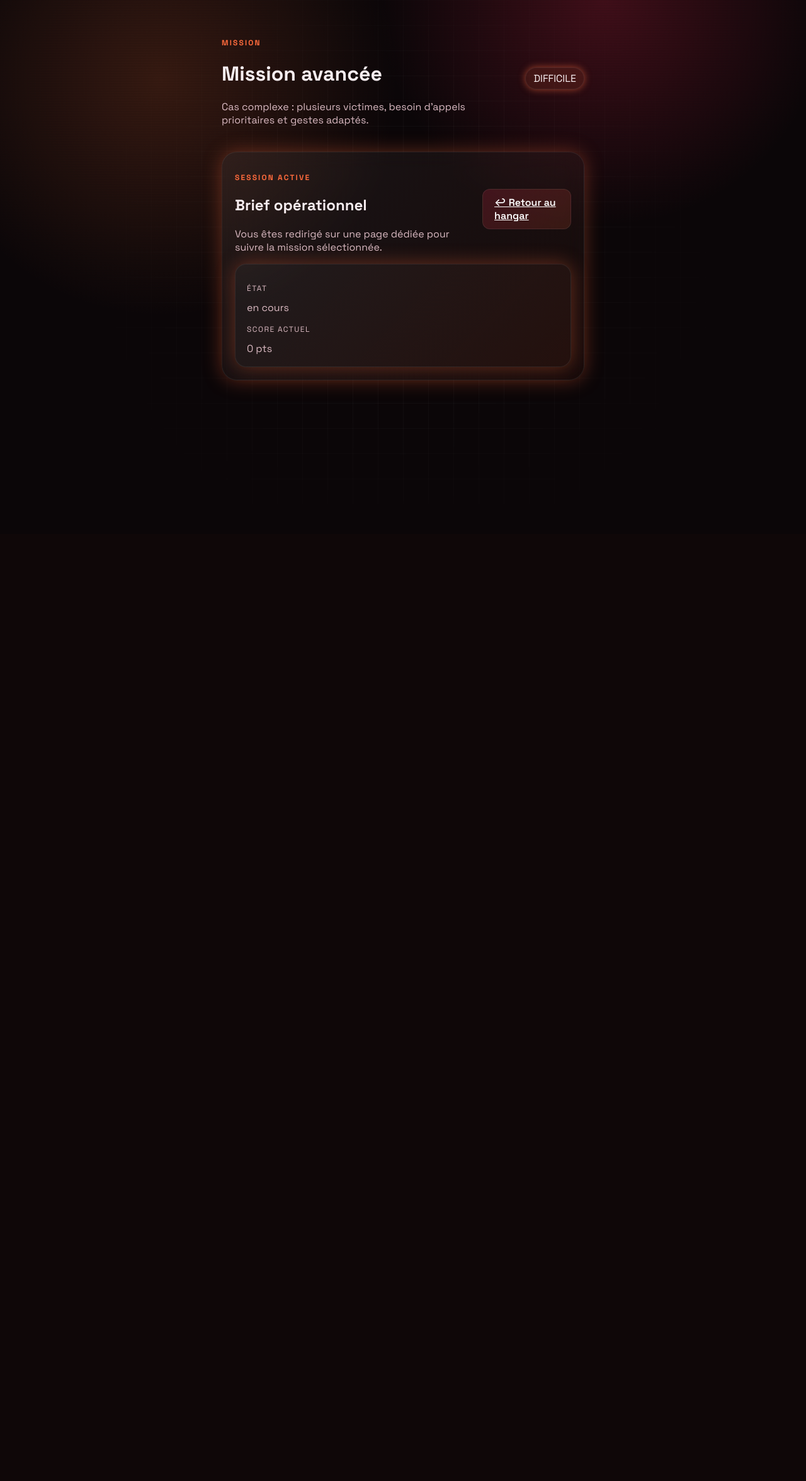
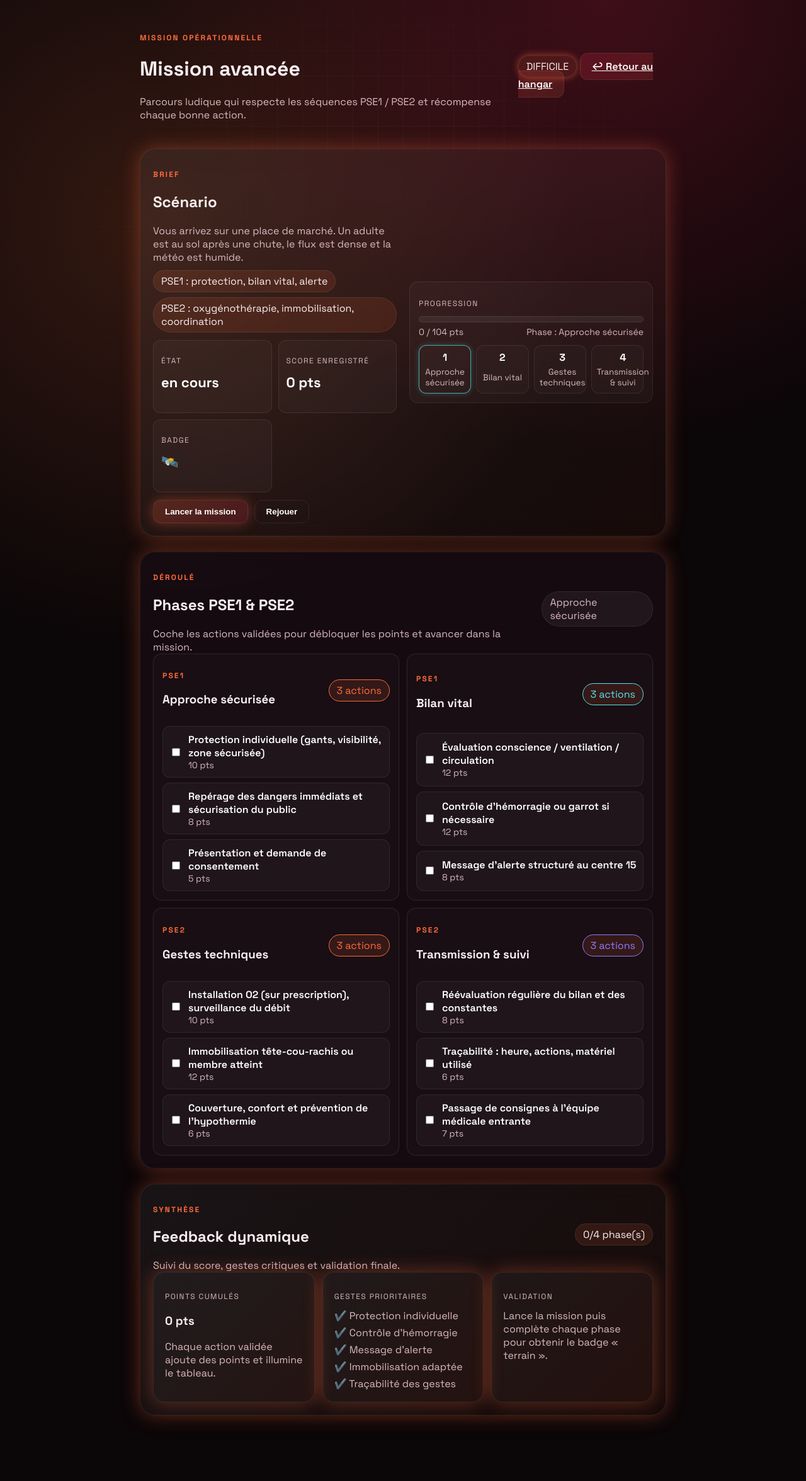
Before and after one commit to lucaspecout/jeu-mobile, a Flask app: page /mission/mission in a window 1280 px wide. Shown: the whole page at 63% size. Before the commit the page ends 641 px from the top, so only its background shows below. Run offline with Flask 3, Linux system fonts and the light colour scheme; the visitor is signed in with stand-in values (Sample User, id 1); data comes from the database, SQL or seed files in the repository; some libraries are stand-ins or nearby versions.

Commit message:
Ajoute mission interactive avec scoring PSE

```diff
--- a/static/css/styles.css
+++ b/static/css/styles.css
@@ -412,6 +412,33 @@ body {
 
 .summary__list { list-style: none; padding: 0; margin: 0; display: grid; gap: 6px; color: var(--muted); }
 
+.mission-hero { display: grid; grid-template-columns: 1fr 1fr; gap: 20px; align-items: center; }
+.mission-meta { display: grid; grid-template-columns: repeat(auto-fit, minmax(160px, 1fr)); gap: 10px; margin: 12px 0; }
+.meta-card { border: 1px solid var(--border); padding: 12px; border-radius: 12px; background: rgba(255,255,255,0.03); }
+.meta-value { font-size: 22px; color: #fff; font-weight: 700; margin-top: 4px; }
+.cta-row { display: flex; gap: 10px; flex-wrap: wrap; margin-top: 8px; }
+.mission-progress { border: 1px solid var(--border); padding: 14px; border-radius: 14px; background: rgba(255,255,255,0.03); }
+.timeline { display: grid; grid-template-columns: repeat(4, minmax(0,1fr)); gap: 8px; margin-top: 12px; }
+.timeline__dot { border: 1px solid var(--border); padding: 8px; border-radius: 12px; text-align: center; color: var(--muted); background: rgba(255,255,255,0.02); display: grid; gap: 4px; }
+.timeline__dot span { font-weight: 700; color: #fff; }
+.timeline__dot--active { border-color: rgba(91,224,232,0.7); box-shadow: 0 0 10px rgba(91,224,232,0.25); }
+.timeline__dot--done { border-color: rgba(71, 237, 164, 0.6); background: rgba(71, 237, 164, 0.12); }
+.mission-grid { display: grid; grid-template-columns: repeat(auto-fit, minmax(260px, 1fr)); gap: 12px; }
+.mission-card { border: 1px solid var(--border); border-radius: 14px; padding: 14px; background: rgba(255,255,255,0.02); display: grid; gap: 12px; box-shadow: 0 0 0 1px rgba(255,255,255,0.02); }
+.mission-card__header { display: flex; justify-content: space-between; align-items: center; gap: 10px; }
+.mission-actions { display: grid; gap: 8px; }
+.mission-action { border: 1px solid var(--border); border-radius: 12px; display: grid; grid-template-columns: auto 1fr; gap: 10px; align-items: center; padding: 10px; background: rgba(255,255,255,0.03); cursor: pointer; }
+.mission-action input { accent-color: #ff6b3d; }
+.mission-action__title { color: #fff; font-weight: 600; }
+.mission-action__meta { color: var(--muted); font-size: 14px; }
+.chip-row { display: flex; gap: 8px; flex-wrap: wrap; }
+.summary-cards { display: grid; grid-template-columns: repeat(auto-fit, minmax(220px, 1fr)); gap: 12px; }
+
+@media (max-width: 900px) {
+  .mission-hero { grid-template-columns: 1fr; }
+  .timeline { grid-template-columns: repeat(2, minmax(0,1fr)); }
+}
+
 @keyframes spin { to { transform: rotate(360deg); } }
 @keyframes float { 0%, 100% { transform: translateY(-6px); } 50% { transform: translateY(6px); } }
 @keyframes pulse { 0%, 100% { opacity: 0.6; } 50% { opacity: 1; } }
--- /dev/null
+++ b/static/js/mission.js
@@ -0,0 +1,262 @@
+const qs = (sel) => document.querySelector(sel);
+const qsa = (sel) => Array.from(document.querySelectorAll(sel));
+
+const missionGrid = qs('#mission-grid');
+const launchBtn = qs('#launch-mission');
+const resetBtn = qs('#reset-mission');
+const progressLabel = qs('#progress-label');
+const phaseLabel = qs('#phase-label');
+const phaseChip = qs('#phase-chip');
+const progressBar = qs('#mission-progress-bar');
+const missionStatus = qs('#mission-status');
+const missionScore = qs('#mission-score');
+const summaryScore = qs('#summary-score');
+const summaryChip = qs('#summary-chip');
+const validationText = qs('#validation-text');
+const priorityList = qs('#priority-list');
+const timeline = qs('#pulse-timeline');
+
+const initialContext = window.MISSION_CONTEXT || { levelId: null, savedScore: 0, status: 'non_commence' };
+
+const missionPhases = [
+  {
+    id: 'approche',
+    title: 'Approche sécurisée',
+    phase: 'PSE1',
+    color: 'var(--accent)',
+    actions: [
+      { id: 'gants', label: 'Protection individuelle (gants, visibilité, zone sécurisée)', points: 10 },
+      { id: 'danger', label: 'Repérage des dangers immédiats et sécurisation du public', points: 8 },
+      { id: 'victime', label: 'Présentation et demande de consentement', points: 5 },
+    ],
+  },
+  {
+    id: 'bilan',
+    title: 'Bilan vital',
+    phase: 'PSE1',
+    color: '#5BE0E8',
+    actions: [
+      { id: 'conscience', label: 'Évaluation conscience / ventilation / circulation', points: 12 },
+      { id: 'hemorragie', label: "Contrôle d'hémorragie ou garrot si nécessaire", points: 12 },
+      { id: 'alerte', label: "Message d'alerte structuré au centre 15", points: 8 },
+    ],
+  },
+  {
+    id: 'gestes',
+    title: 'Gestes techniques',
+    phase: 'PSE2',
+    color: '#FF6B3D',
+    actions: [
+      { id: 'oxygene', label: 'Installation O2 (sur prescription), surveillance du débit', points: 10 },
+      { id: 'immobilisation', label: 'Immobilisation tête-cou-rachis ou membre atteint', points: 12 },
+      { id: 'rechauffement', label: "Couverture, confort et prévention de l'hypothermie", points: 6 },
+    ],
+  },
+  {
+    id: 'transmission',
+    title: 'Transmission & suivi',
+    phase: 'PSE2',
+    color: '#8E7CFF',
+    actions: [
+      { id: 'reaeval', label: 'Réévaluation régulière du bilan et des constantes', points: 8 },
+      { id: 'trace', label: 'Traçabilité : heure, actions, matériel utilisé', points: 6 },
+      { id: 'handover', label: "Passage de consignes à l'équipe médicale entrante", points: 7 },
+    ],
+  },
+];
+
+let state = {
+  started: false,
+  completed: false,
+  score: initialContext.savedScore || 0,
+  status: initialContext.status || 'non_commence',
+  actionsDone: new Set(),
+};
+
+function createAction(action) {
+  const item = document.createElement('label');
+  item.className = 'mission-action';
+  item.innerHTML = `
+    <input type="checkbox" data-action="${action.id}" data-points="${action.points}" />
+    <div class="mission-action__content">
+      <div class="mission-action__title">${action.label}</div>
+      <div class="mission-action__meta">${action.points} pts</div>
+    </div>
+  `;
+  return item;
+}
+
+function createPhaseCard(phase) {
+  const card = document.createElement('article');
+  card.className = 'mission-card';
+  card.innerHTML = `
+    <div class="mission-card__header">
+      <div>
+        <p class="eyebrow">${phase.phase}</p>
+        <h3>${phase.title}</h3>
+      </div>
+      <span class="chip" style="border-color:${phase.color}; color:${phase.color}">${phase.actions.length} actions</span>
+    </div>
+    <div class="mission-actions"></div>
+  `;
+  const list = card.querySelector('.mission-actions');
+  phase.actions.forEach((action) => list.appendChild(createAction(action)));
+  return card;
+}
+
+function renderPhases() {
+  if (!missionGrid) return;
+  missionGrid.innerHTML = '';
+  missionPhases.forEach((phase) => missionGrid.appendChild(createPhaseCard(phase)));
+}
+
+function renderTimeline() {
+  if (!timeline) return;
+  timeline.innerHTML = '';
+  missionPhases.forEach((phase, idx) => {
+    const dot = document.createElement('div');
+    dot.className = 'timeline__dot';
+    dot.dataset.phase = phase.id;
+    dot.innerHTML = `<span>${idx + 1}</span><small>${phase.title}</small>`;
+    timeline.appendChild(dot);
+  });
+}
+
+function updateStatus(status) {
+  state.status = status;
+  missionStatus.textContent = status.replace('_', ' ');
+}
+
+function updateScoreboard() {
+  const maxScore = missionPhases.flatMap((p) => p.actions).reduce((sum, a) => sum + a.points, 0);
+  const percent = Math.min(100, Math.round((state.score / maxScore) * 100));
+  if (progressBar) progressBar.style.width = `${percent}%`;
+  if (progressLabel) progressLabel.textContent = `${state.score} / ${maxScore} pts`;
+  summaryScore.textContent = `${state.score} pts`;
+  missionScore.textContent = `${state.score} pts`;
+}
+
+function updatePhaseFeedback() {
+  const completedPhases = missionPhases.filter((phase) => phase.actions.every((a) => state.actionsDone.has(a.id)));
+  const currentPhase = missionPhases[completedPhases.length] || missionPhases[missionPhases.length - 1];
+  const phaseName = completedPhases.length === missionPhases.length ? 'Validation' : currentPhase.title;
+  if (phaseChip) phaseChip.textContent = phaseName;
+  if (phaseLabel) phaseLabel.textContent = `Phase : ${phaseName}`;
+  if (summaryChip) summaryChip.textContent = completedPhases.length === missionPhases.length ? 'Mission terminée' : `${completedPhases.length}/${missionPhases.length} phase(s)`;
+  timeline?.querySelectorAll('.timeline__dot').forEach((dot) => {
+    dot.classList.toggle('timeline__dot--done', completedPhases.some((p) => p.id === dot.dataset.phase));
+    dot.classList.toggle('timeline__dot--active', dot.dataset.phase === currentPhase.id);
+  });
+}
+
+function updatePriorityList() {
+  if (!priorityList) return;
+  priorityList.innerHTML = '';
+  const critical = [
+    'Protection individuelle',
+    "Contrôle d'hémorragie",
+    "Message d'alerte",
+    'Immobilisation adaptée',
+    'Traçabilité des gestes',
+  ];
+  critical.forEach((item) => {
+    const li = document.createElement('li');
+    li.textContent = `✔️ ${item}`;
+    priorityList.appendChild(li);
+  });
+}
+
+async function syncProgress(status) {
+  if (!initialContext.levelId) return;
+  try {
+    await fetch(`/api/progress/${initialContext.levelId}`, {
+      method: 'POST',
+      headers: { 'Content-Type': 'application/json' },
+      body: JSON.stringify({ status, score: state.score }),
+    });
+  } catch (err) {
+    console.error('syncProgress', err);
+  }
+}
+
+function celebrate() {
+  gsap.fromTo('.mission-card', { scale: 0.98 }, { scale: 1, duration: 0.4, stagger: 0.05, ease: 'back.out(2)' });
+  gsap.fromTo('#mission-progress-bar', { boxShadow: '0 0 0 rgba(255,107,61,0)' }, { boxShadow: '0 0 22px rgba(255,107,61,0.4)', duration: 0.6 });
+}
+
+function handleActionToggle(evt) {
+  if (!evt.target.matches('input[data-action]')) return;
+  if (!state.started) {
+    validationText.textContent = 'Appuie sur « Lancer la mission » pour activer le scoring.';
+    evt.preventDefault();
+    return;
+  }
+  const checkbox = evt.target;
+  const points = Number(checkbox.dataset.points) || 0;
+  const id = checkbox.dataset.action;
+  if (checkbox.checked) {
+    state.actionsDone.add(id);
+    state.score += points;
+  } else {
+    state.actionsDone.delete(id);
+    state.score = Math.max(0, state.score - points);
+  }
+  updateScoreboard();
+  updatePhaseFeedback();
+  celebrate();
+  if (state.actionsDone.size === missionPhases.flatMap((p) => p.actions).length) {
+    validationText.textContent = 'Parcours complet ! Tu peux valider la mission et enregistrer le score.';
+    state.completed = true;
+    updateStatus('terminee');
+    syncProgress('terminee');
+  } else {
+    validationText.textContent = 'Continue les phases PSE1 puis PSE2 pour sécuriser le patient.';
+    syncProgress('en_cours');
+  }
+}
+
+function resetMission() {
+  state = { started: false, completed: false, score: 0, status: 'non_commence', actionsDone: new Set() };
+  qsa('input[data-action]').forEach((input) => { input.checked = false; });
+  validationText.textContent = 'Lance la mission puis complète chaque phase pour obtenir le badge « terrain ».';
+  updateScoreboard();
+  updatePhaseFeedback();
+  updateStatus('non commencée');
+  syncProgress('non_commence');
+}
+
+function startMission() {
+  state.started = true;
+  state.completed = false;
+  validationText.textContent = 'Mission active : enchaîne les gestes PSE1 puis PSE2, chaque case vaut des points.';
+  updateStatus('en cours');
+  syncProgress('en_cours');
+}
+
+function hydrateSavedScore() {
+  if (!initialContext.savedScore) return;
+  state.score = initialContext.savedScore;
+  updateScoreboard();
+}
+
+function hydrateStatus() {
+  if (!initialContext.status) return;
+  const friendly = initialContext.status.replace('_', ' ');
+  missionStatus.textContent = friendly;
+  if (friendly.includes('term')) summaryChip.textContent = 'Mission terminée';
+}
+
+function init() {
+  renderPhases();
+  renderTimeline();
+  hydrateSavedScore();
+  hydrateStatus();
+  updateScoreboard();
+  updatePhaseFeedback();
+  updatePriorityList();
+  missionGrid?.addEventListener('change', handleActionToggle);
+  launchBtn?.addEventListener('click', startMission);
+  resetBtn?.addEventListener('click', resetMission);
+}
+
+document.addEventListener('DOMContentLoaded', init);
--- a/templates/mission.html
+++ b/templates/mission.html
@@ -12,32 +12,108 @@
   <body>
     <div class="grid-bg" aria-hidden="true"></div>
     <div class="scanline" aria-hidden="true"></div>
-    <main class="shell" style="max-width: 720px; margin: 3rem auto;">
-      <header class="panel__header" style="margin-bottom: 1rem;">
+    <main class="shell" style="max-width: 980px; margin: 2.5rem auto;">
+      <header class="panel__header" style="margin-bottom: 1.2rem;">
         <div>
-          <p class="eyebrow">Mission</p>
+          <p class="eyebrow">Mission opérationnelle</p>
           <h1>{{ level.name }}</h1>
-          <p class="muted">{{ level.description }}</p>
+          <p class="muted">Parcours ludique qui respecte les séquences PSE1 / PSE2 et récompense chaque bonne action.</p>
         </div>
-        <span class="chip chip--pulse">{{ level.difficulty|upper }}</span>
+        <div class="chip-group">
+          <span class="chip chip--pulse">{{ level.difficulty|upper }}</span>
+          <a class="btn secondary" href="{{ url_for('missions_page') }}">↩ Retour au hangar</a>
+        </div>
       </header>
+
+      <section class="panel panel--frost mission-hero">
+        <div>
+          <p class="eyebrow">Brief</p>
+          <h2>Scénario</h2>
+          <p class="muted">Vous arrivez sur une place de marché. Un adulte est au sol après une chute, le flux est dense et la météo est humide.</p>
+          <div class="chip-row">
+            <span class="chip">PSE1 : protection, bilan vital, alerte</span>
+            <span class="chip">PSE2 : oxygénothérapie, immobilisation, coordination</span>
+          </div>
+          <div class="mission-meta">
+            <div class="meta-card">
+              <p class="label">État</p>
+              <p class="meta-value" id="mission-status">{{ progress.status.replace('_', ' ') if progress else 'non commencée' }}</p>
+            </div>
+            <div class="meta-card">
+              <p class="label">Score enregistré</p>
+              <p class="meta-value" id="mission-score">{{ progress.score if progress else 0 }} pts</p>
+            </div>
+            <div class="meta-card">
+              <p class="label">Badge</p>
+              <p class="meta-value">{{ avatar_emojis.get(progress.user.avatar if progress and progress.user else 'alpha', '🛰️') }}</p>
+            </div>
+          </div>
+          <div class="cta-row">
+            <button class="btn primary" id="launch-mission">Lancer la mission</button>
+            <button class="btn ghost" id="reset-mission">Rejouer</button>
+          </div>
+        </div>
+        <div class="mission-progress">
+          <p class="label">Progression</p>
+          <div class="progress neon" aria-live="polite">
+            <div class="progress__bar" id="mission-progress-bar"></div>
+          </div>
+          <div class="progress__labels">
+            <span id="progress-label">0 / 100 pts</span>
+            <span id="phase-label">Phase : Brief</span>
+          </div>
+          <div class="timeline" id="pulse-timeline"></div>
+        </div>
+      </section>
+
+      <section class="panel">
+        <div class="panel__header">
+          <div>
+            <p class="eyebrow">Déroulé</p>
+            <h2>Phases PSE1 & PSE2</h2>
+            <p class="muted">Coche les actions validées pour débloquer les points et avancer dans la mission.</p>
+          </div>
+          <span class="chip chip--ghost" id="phase-chip">Brief</span>
+        </div>
+        <div class="mission-grid" id="mission-grid"></div>
+      </section>
 
       <section class="panel panel--frost">
         <div class="panel__header">
           <div>
-            <p class="eyebrow">Session active</p>
-            <h2>Brief opérationnel</h2>
-            <p class="muted">Vous êtes redirigé sur une page dédiée pour suivre la mission sélectionnée.</p>
+            <p class="eyebrow">Synthèse</p>
+            <h2>Feedback dynamique</h2>
+            <p class="muted">Suivi du score, gestes critiques et validation finale.</p>
           </div>
-          <a class="btn secondary" href="{{ url_for('missions_page') }}">↩ Retour au hangar</a>
+          <span class="chip" id="summary-chip">Score en attente</span>
         </div>
-        <div class="card card--glass" style="margin-top: 1rem;">
-          <p class="label">État</p>
-          <p class="muted">{{ progress.status.replace('_', ' ') if progress else 'en cours' }}</p>
-          <p class="label" style="margin-top: 1rem;">Score actuel</p>
-          <p class="muted">{{ progress.score if progress else 0 }} pts</p>
+        <div class="summary-cards" id="summary-cards">
+          <div class="card card--glass">
+            <p class="label">Points cumulés</p>
+            <h3 id="summary-score">0 pts</h3>
+            <p class="muted">Chaque action validée ajoute des points et illumine le tableau.</p>
+          </div>
+          <div class="card card--glass">
+            <p class="label">Gestes prioritaires</p>
+            <ul class="summary__list" id="priority-list"></ul>
+          </div>
+          <div class="card card--glass">
+            <p class="label">Validation</p>
+            <p class="muted" id="validation-text">Lance la mission puis complète chaque phase pour obtenir le badge « terrain ».</p>
+          </div>
         </div>
       </section>
     </main>
+
+    <script>
+      window.MISSION_CONTEXT = {
+        levelId: {{ level.id }},
+        slug: {{ level.slug|tojson }},
+        savedScore: {{ progress.score if progress else 0 }},
+        status: {{ progress.status|tojson if progress else '"non_commence"' }}
+      };
+    </script>
+    <script src="https://cdn.jsdelivr.net/npm/gsap@3.12.5/dist/gsap.min.js"></script>
+    <script src="{{ url_for('static', filename='js/mission.js') }}"></script>
   </body>
 </html>
```
